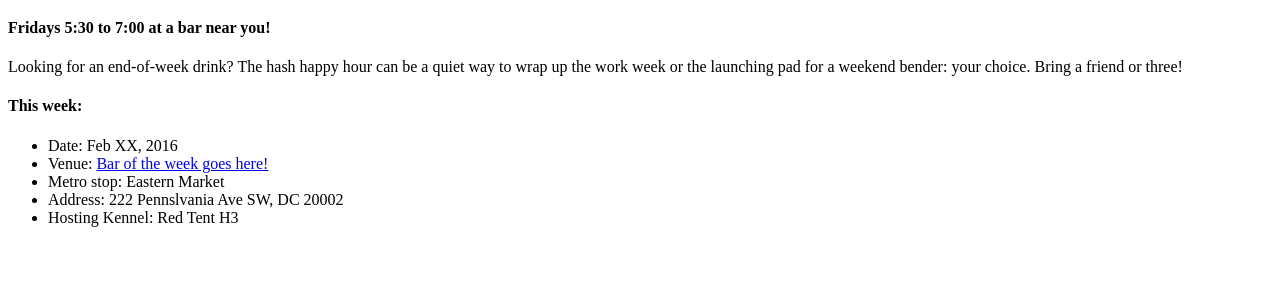
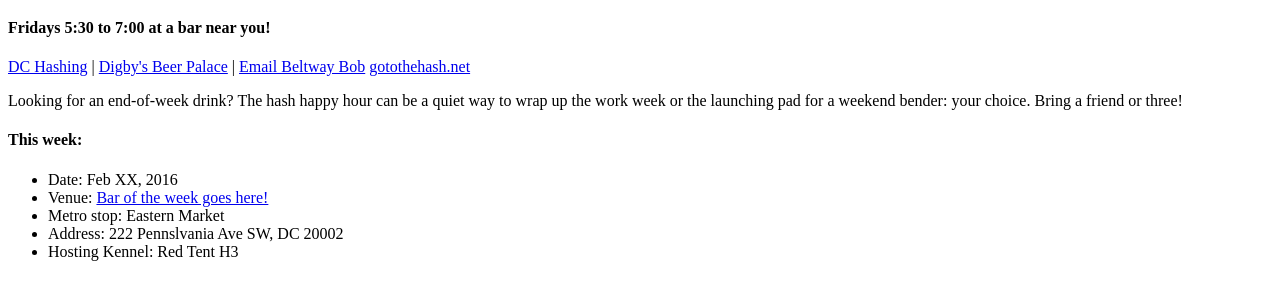
Before and after one commit to DCcircuits/B2H2, a plain HTML site: page index.html in a window 1280 px wide. Shown: the part 61-360 px from the top of the page. Drawn offline with Linux system fonts and the light colour scheme.

Commit message:
Header updated

```diff
--- a/index.html
+++ b/index.html
@@ -4,11 +4,19 @@
     <title>B2H2</title>
 
   <body>
+  	<header>
   	  <!-- Main B2H2 logo, currently just text -->
       <h1>Beltway Bob's Happy Hour</h1>
+      <h4>Fridays 5:30 to 7:00 at a bar near you!</h4>
+      <nav>
+        <a href="#">DC Hashing</a> |
+        <a href="#">Digby's Beer Palace</a> |
+        <a href="#">Email Beltway Bob</a>
+        <a href="#">gotothehash.net</a>
+      </nav>
+    </header>
 
-    <h4>Fridays 5:30 to 7:00 at a bar near you!</h4>
-
+    <main>
       <p>Looking for an end-of-week drink? The hash happy hour can be a quiet way to wrap up the work week or the launching pad for a weekend bender: your choice. Bring a friend or three!</p>
 
       <h4>This week:</h4>
@@ -20,6 +28,10 @@
         <li>Address: 222 Pennslvania Ave SW, DC 20002</li>
         <li>Hosting Kennel: Red Tent H3</li>
       </ul>
+    </main>
+
+    <footer>
+    </footer>
 
   </body>
 </html>
```
Lines whose indentation alone changed are shown as unchanged.
